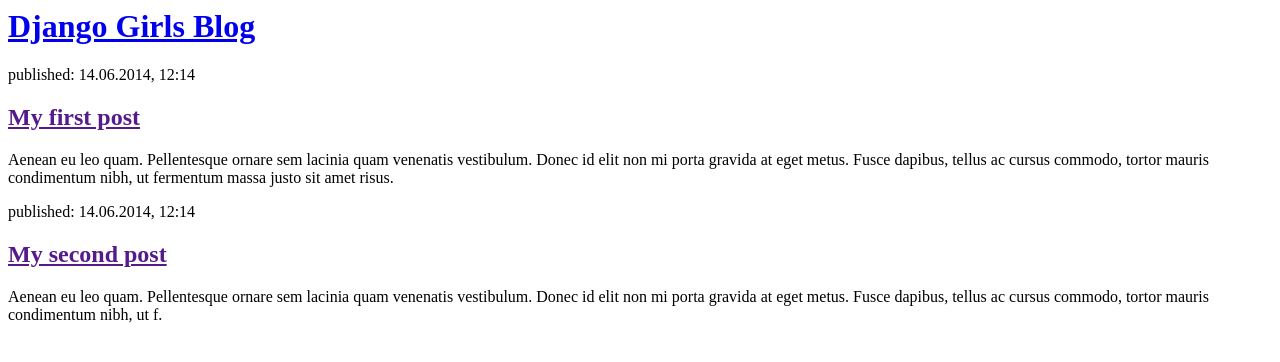
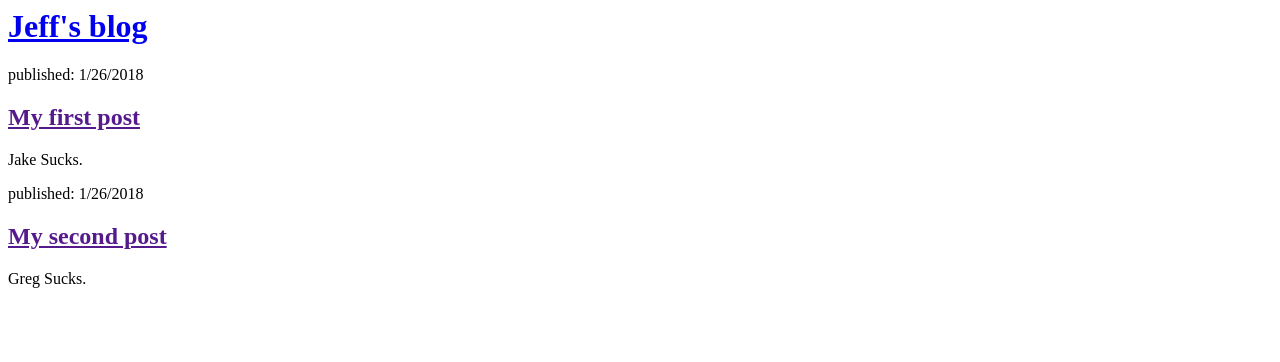
Before and after one commit to JeffLoach/my-first-blog, a Django app: page / in a window 1280 px wide. Shown: the top 362 px of the page. Run offline with Django 3.2, Linux system fonts and the light colour scheme.

Commit message:
Changed the HTML for the site.

```diff
--- a/blog/templates/blog/post_list.html
+++ b/blog/templates/blog/post_list.html
@@ -4,19 +4,19 @@
     </head>
     <body>
         <div>
-            <h1><a href="/">Django Girls Blog</a></h1>
+            <h1><a href="/">Jeff's blog</a></h1>
         </div>
 
         <div>
-            <p>published: 14.06.2014, 12:14</p>
+            <p>published: 1/26/2018</p>
             <h2><a href="">My first post</a></h2>
-            <p>Aenean eu leo quam. Pellentesque ornare sem lacinia quam venenatis vestibulum. Donec id elit non mi porta gravida at eget metus. Fusce dapibus, tellus ac cursus commodo, tortor mauris condimentum nibh, ut fermentum massa justo sit amet risus.</p>
+            <p>Jake Sucks.</p>
         </div>
 
         <div>
-            <p>published: 14.06.2014, 12:14</p>
+            <p>published: 1/26/2018</p>
             <h2><a href="">My second post</a></h2>
-            <p>Aenean eu leo quam. Pellentesque ornare sem lacinia quam venenatis vestibulum. Donec id elit non mi porta gravida at eget metus. Fusce dapibus, tellus ac cursus commodo, tortor mauris condimentum nibh, ut f.</p>
+            <p>Greg Sucks.</p>
         </div>
     </body>
 </html>
```
